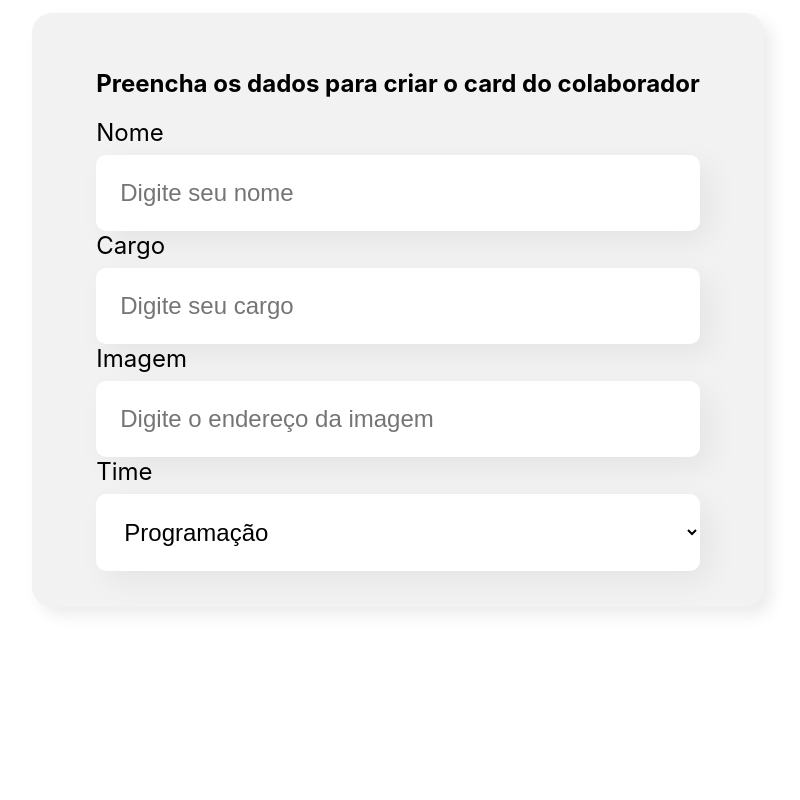
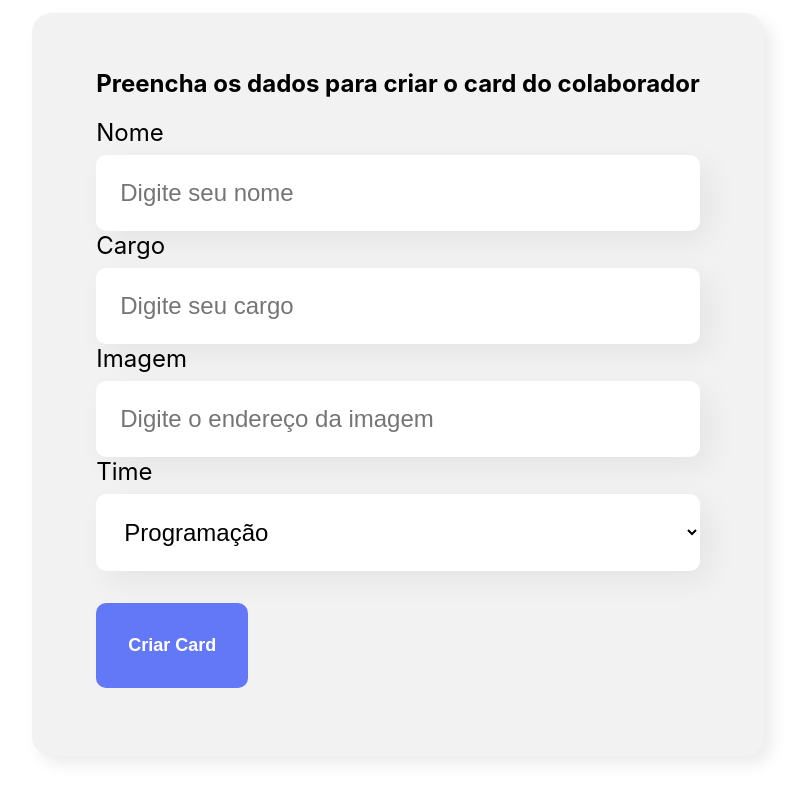
Before and after one commit to joaomorito/react-project-organo, a React (Create React App) app: page / in a window 1280 px wide. Shown: the part 565-1365 px from the top of the page, without its empty margins (242-1042 px from the left). Before the commit the page ends 1252 px from the top, so only its background shows below. Built offline with nearby package versions, Linux system fonts and the light colour scheme.

Commit message:
Criando o botão

```diff
--- /dev/null
+++ b/src/componentes/Botao/Botao.css
@@ -0,0 +1,15 @@
+.botao {
+    background-color: #6278f7;
+    border-radius: 10px;
+    font-weight: 700;
+    font-size: 18px;
+    padding: 32px;
+    border: none;
+    cursor: pointer;
+    color: #fff;
+    margin: 32px 0;
+}
+
+.botao:hover {
+    color: #95ffd4;
+}
--- /dev/null
+++ b/src/componentes/Botao/index.js
@@ -0,0 +1,11 @@
+import './Botao.css'
+
+const Botao = (props) => {
+    return (
+        <button className='botao'>
+            {props.children}
+        </button>
+    )
+}
+
+export default Botao
--- a/src/componentes/Formulario/index.js
+++ b/src/componentes/Formulario/index.js
@@ -1,3 +1,4 @@
+import Botao from '../Botao'
 import CampoTexto from '../CampoTexto'
 import ListaSuspensa from '../ListaSuspensa'
 import './Formulario.css'
@@ -22,6 +23,9 @@
             <CampoTexto label='Cargo' placeholder='Digite seu cargo'/>
             <CampoTexto label='Imagem' placeholder='Digite o endereço da imagem'/>
             <ListaSuspensa label ='Time' itens={times}/>
+            <Botao>
+                Criar Card
+            </Botao>
             </form>
         </section>
     )
```
